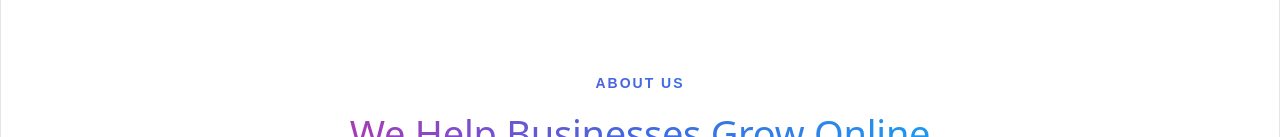
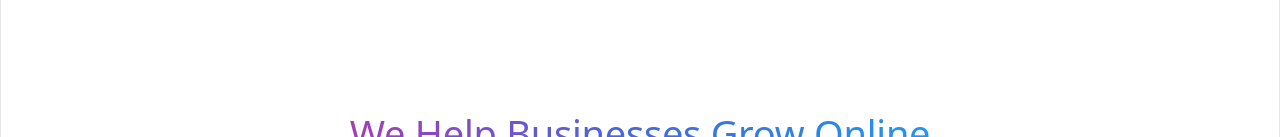
Before and after one commit to pranali0902/ved_digitalmarketing, a React (Vite) app: page / in a window 1280 px wide. Shown: the part 815-952 px from the top of the page. Built offline with nearby package versions, Linux system fonts and the light colour scheme.

Commit message:
Upload digital marketing project

```diff
--- a/src/App.css
+++ b/src/App.css
@@ -106,13 +106,7 @@ body {
 }
 
 .small-title {
-  background: linear-gradient(
-    90deg,
-    #ff1493,
-    #4169e1,
-    #00bfff
-  );
-
+  color: #312E81;
   -webkit-background-clip: text;
   -webkit-text-fill-color: transparent;
   background-clip: text;
@@ -129,12 +123,7 @@ body {
   margin-bottom: 25px;
   max-width: 500px;
 
-  background: linear-gradient(
-    90deg,
-    #ff1493,
-    #4169e1,
-    #00bfff
-  );
+ color: #312E81;
 
   -webkit-background-clip: text;
   -webkit-text-fill-color: transparent;
@@ -151,12 +140,7 @@ body {
   max-width: 500px;
   margin-bottom: 30px;
 
-  background: linear-gradient(
-    90deg,
-    #ff1493,
-    #4169e1,
-    #00bfff
-  );
+  color: #312E81;
 
   -webkit-background-clip: text;
   -webkit-text-fill-color: transparent;
```
